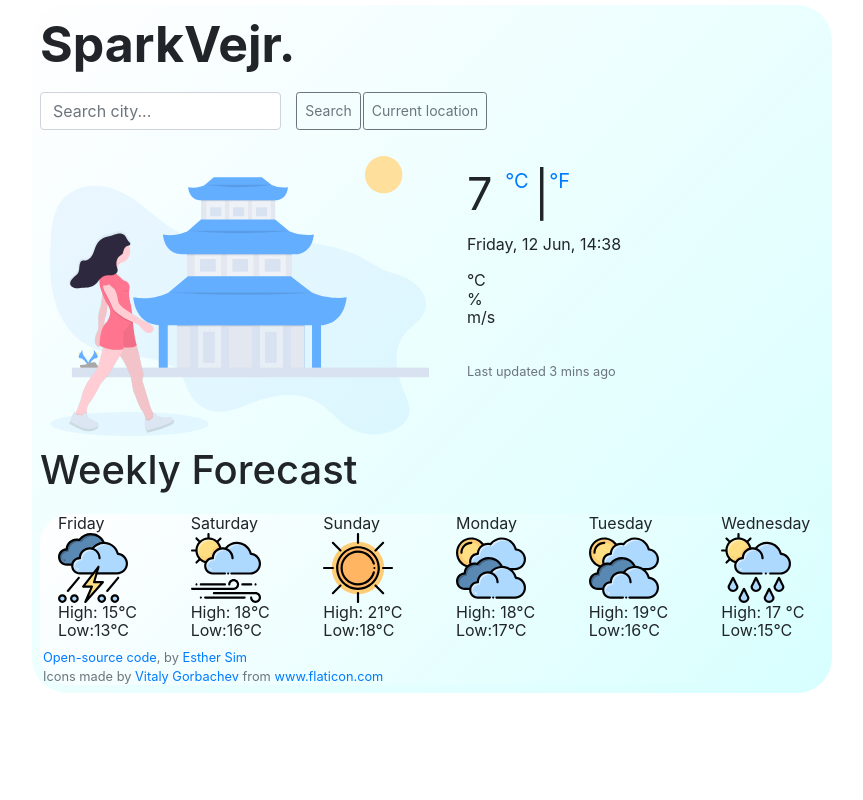
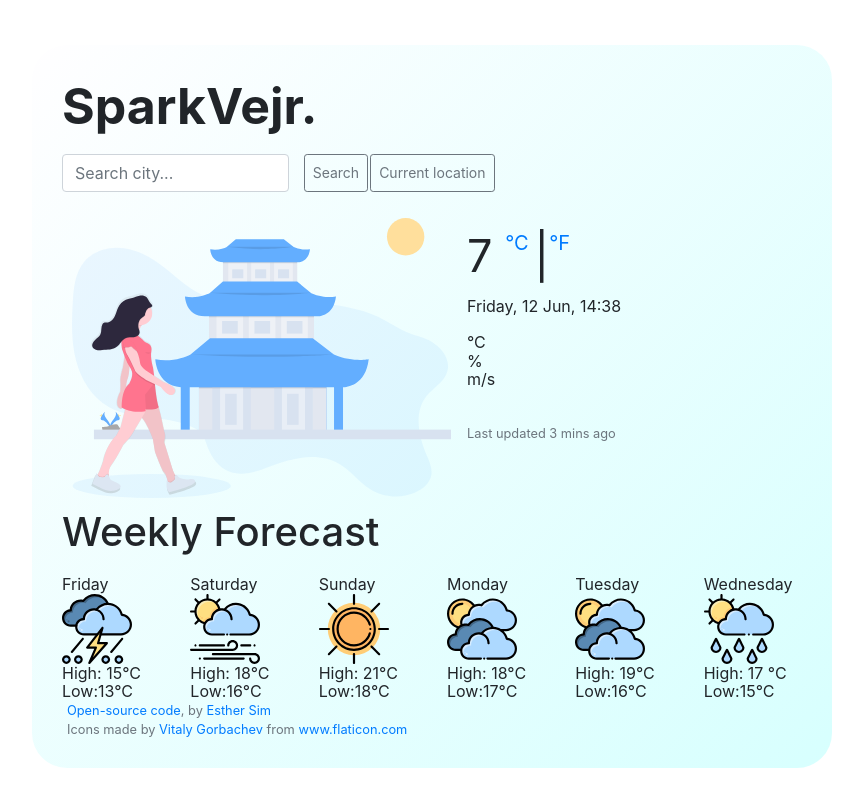
Before and after one commit to stersj/my-weather-app, a plain HTML site: page index.html in a window 1280 px wide. Shown: the whole page, without its empty margins (208-1071 px from the left). Drawn offline with nearby package versions, Linux system fonts and the light colour scheme.

Commit message:
Update styles.css

```diff
--- a/src/styles.css
+++ b/src/styles.css
@@ -14,8 +14,7 @@
   position: relative;
 }
 .weeklyForecast {
-  background-image: linear-gradient(-225deg, #fffeff 0%, #d7fffe 100%);
-  padding-left: 18px;
+  margin-left: 30px;
   display: block;
   margin: 0 auto;
   border-radius: 30px;
@@ -49,13 +48,17 @@
   margin: 0 auto;
   max-width: 800px;
 }
+.weatherApp {
+  display: block;
+  margin: 0 auto;
+  margin-top: 45px;
+}
 .container {
   background-image: linear-gradient(-225deg, #fffeff 0%, #d7fffe 100%);
   border-radius: 35px;
   display: block;
   margin: 0 auto;
-  margin-top: 5px;
-  padding: 8px;
+  padding: 30px;
   line-height: 1.15;
   max-width: 800px;
 }
@@ -92,10 +95,8 @@
 }
 #second-header {
   margin-left: 0px;
-  margin-bottom: 2px;
+  margin-bottom: 1px;
 }
 footer {
-  display: block;
-  margin-top: 8px;
-  line-height: 1.15;
+  margin-left: 20px;
 }
```
